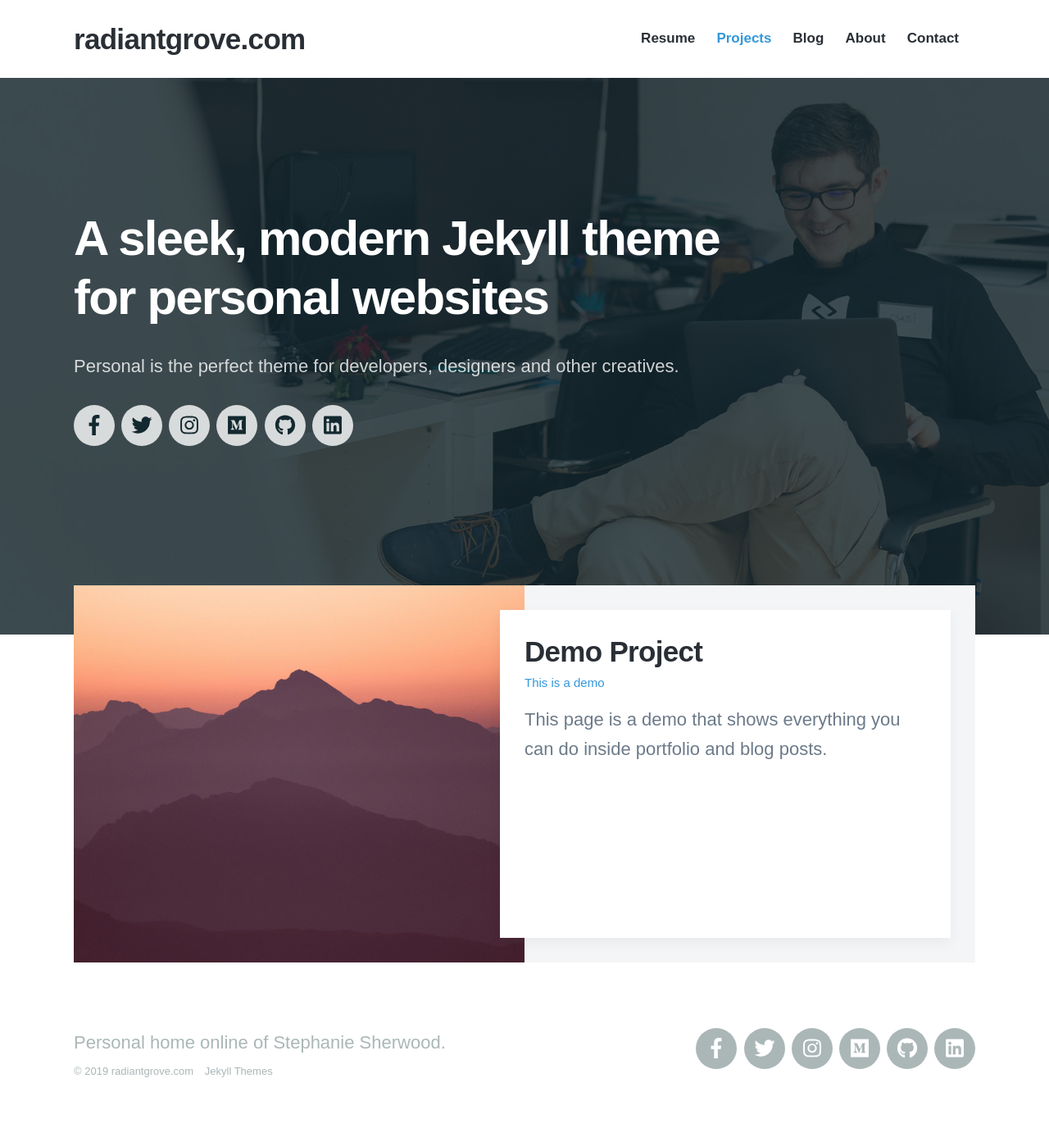
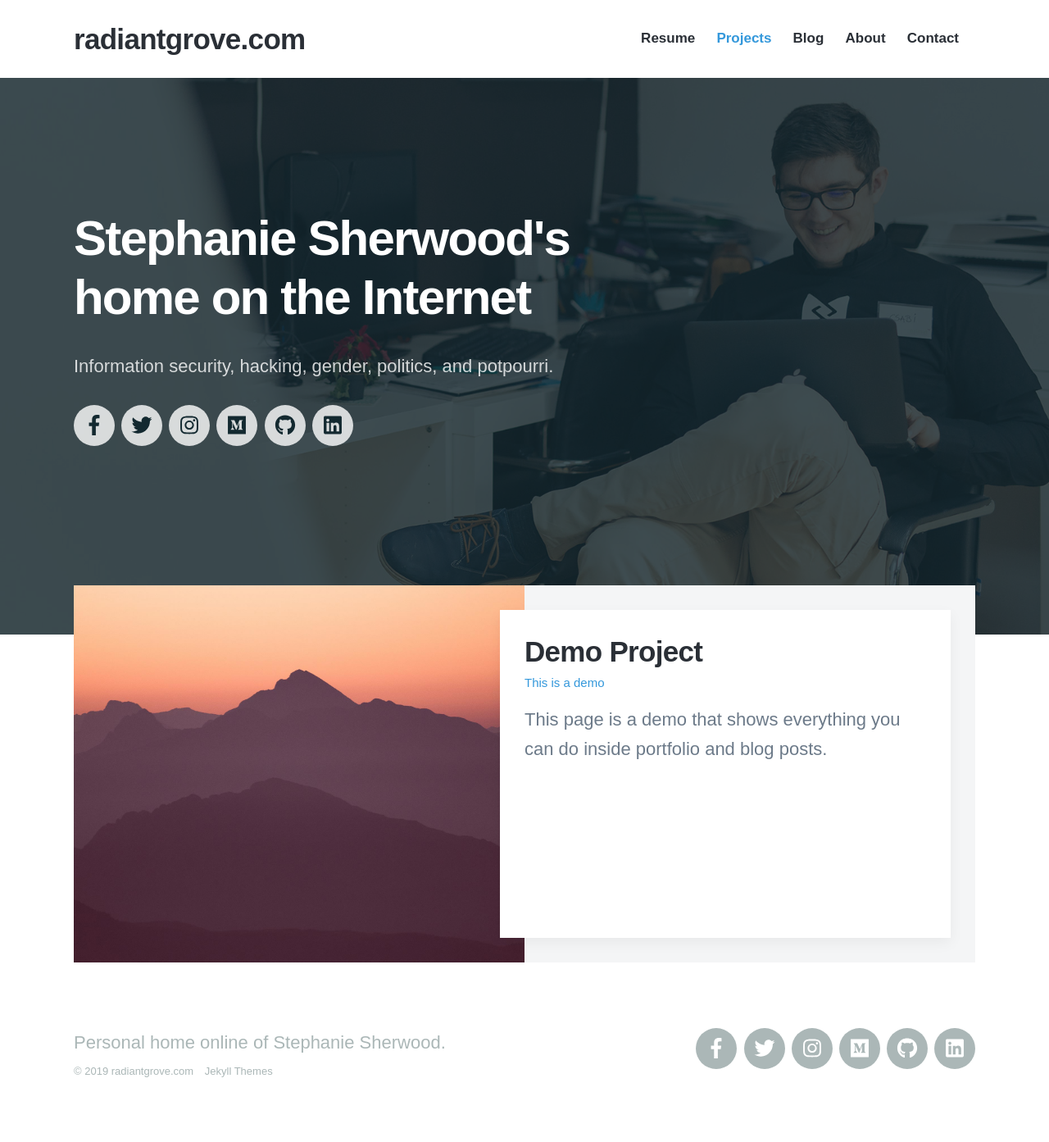
Before and after one commit to surewould/surewould.github.io, a Jekyll site: the page built from index.html, in a window 1280 px wide. Shown: the whole page at 82% size. Built offline with Jekyll 4.4.1, drawn with Linux system fonts in a browser that asks for light colours; nearby versions of some CDN libraries; some web fonts are replaced.

```diff
--- a/index.html
+++ b/index.html
@@ -1,7 +1,7 @@
 ---
 layout: default
-title: A sleek, modern Jekyll theme for personal websites.
-description: A sleek, modern Jekyll theme for personal websites. Personal is the perfect theme for developers, designers and other creatives.
+title: Stephanie Sherwood's home on the Internet
+description: Information security, hacking, gender, politics, and potpourri.
 featured_image: /images/demo/home.jpg
 ---
 
@@ -13,9 +13,9 @@ featured_image: /images/demo/home.jpg
 
 	<div class="wrap">
 
-		<h1>A sleek, modern Jekyll theme
-		for personal websites</h1>
-		<p>Personal is the perfect theme for developers, designers and other creatives.</p>
+		<h1>Stephanie Sherwood's
+		home on the Internet</h1>
+		<p>Information security, hacking, gender, politics, and potpourri.</p>
 
 		{% include socials.html %}
 
```
Also changed, not shown: _posts/2019-08-25-first-post.md (added, +12 -0 lines).
